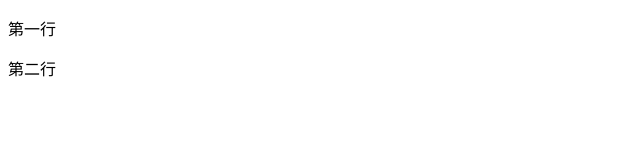
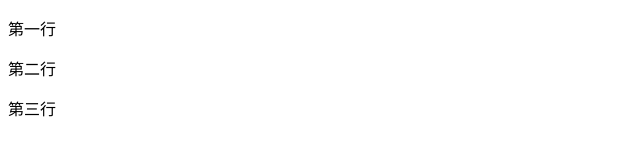
Before and after one commit to Alychen/demo, a plain HTML site: page ol-windy/testGit.html in a window 1280 px wide. Shown: the full height of the page, 0-640 px from the left. Drawn offline with Linux system fonts and the light colour scheme.

Commit message:
添加第三行<p>

```diff
--- a/ol-windy/testGit.html
+++ b/ol-windy/testGit.html
@@ -9,5 +9,6 @@
 <body>
     <p>第一行</p>
     <p>第二行</p>
+    <p>第三行</p>
 </body>
 </html>
```
